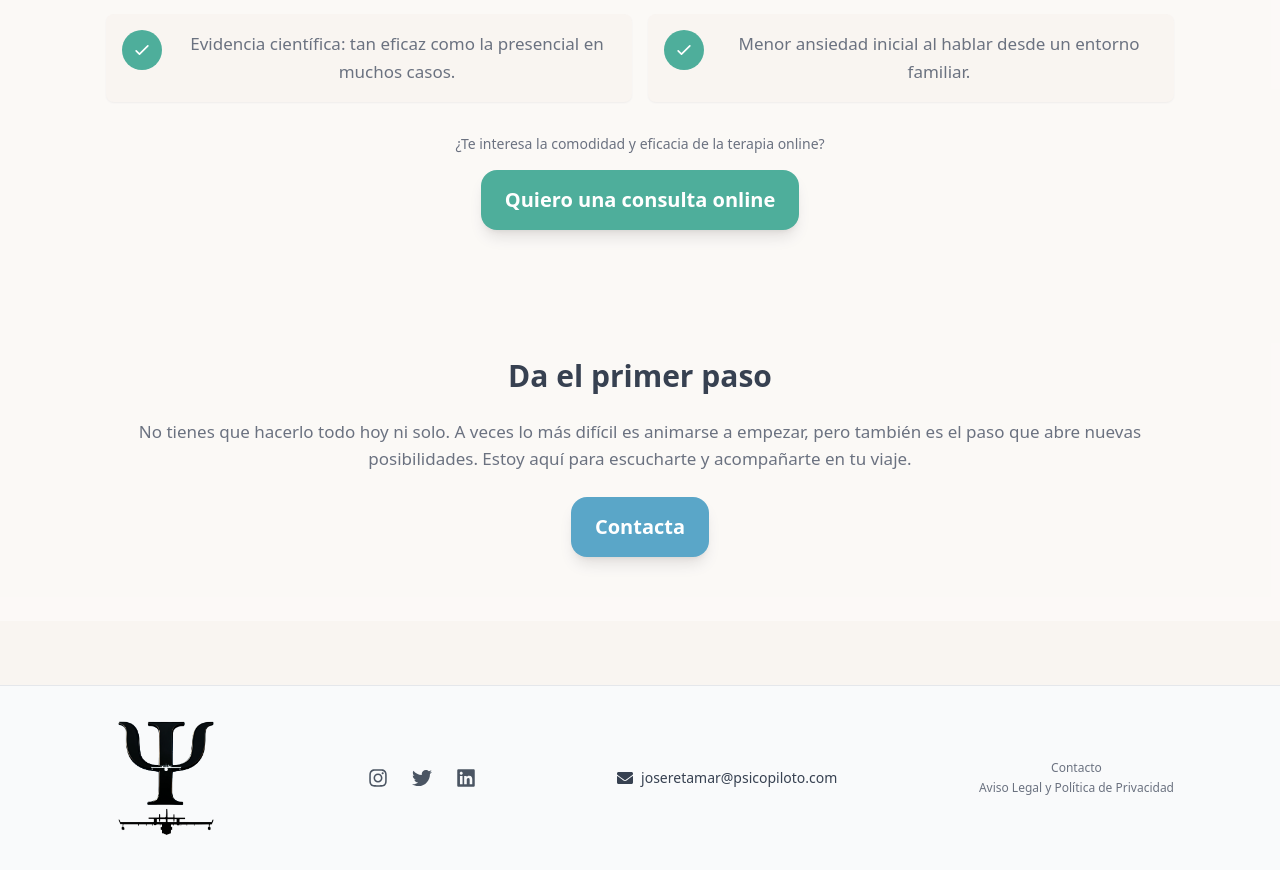
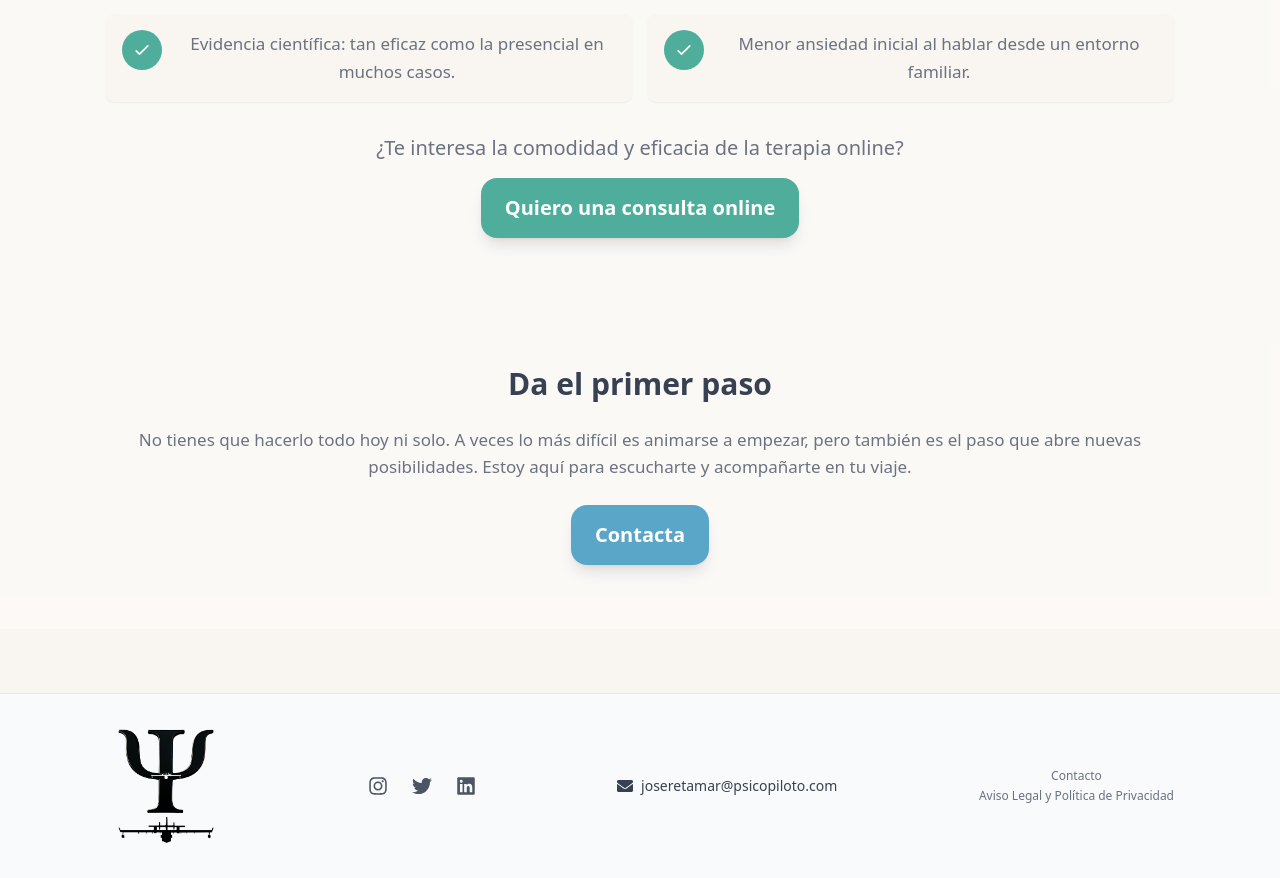
Before and after one commit to psicopiloto/psicopilotopage1, a Next.js app: page / in a window 1280 px wide. Shown: the part 2960-3838 px from the top of the page. Built offline with nearby package versions, Linux system fonts and the light colour scheme.

Commit message:
Update index.js

```diff
--- a/pages/index.js
+++ b/pages/index.js
@@ -147,7 +147,7 @@ export default function Home() {
               ))}
             </div>
             <div className="mt-8 text-center">
-              <p className="text-sm text-psicopiloto-gray-500 mb-4">¿Te interesa la comodidad y eficacia de la terapia online?</p>
+              <p className="text-xl text-psicopiloto-gray-500 mb-4">¿Te interesa la comodidad y eficacia de la terapia online?</p>
               <AnimatedCTA href="/servicios#online" text="Quiero una consulta online" color="green" />
             </div>
           </div>
```
